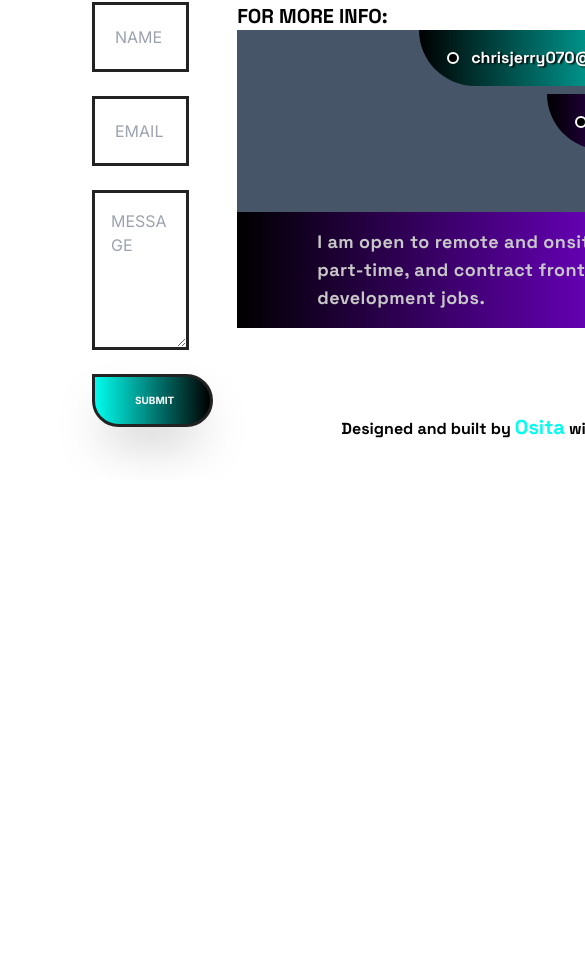
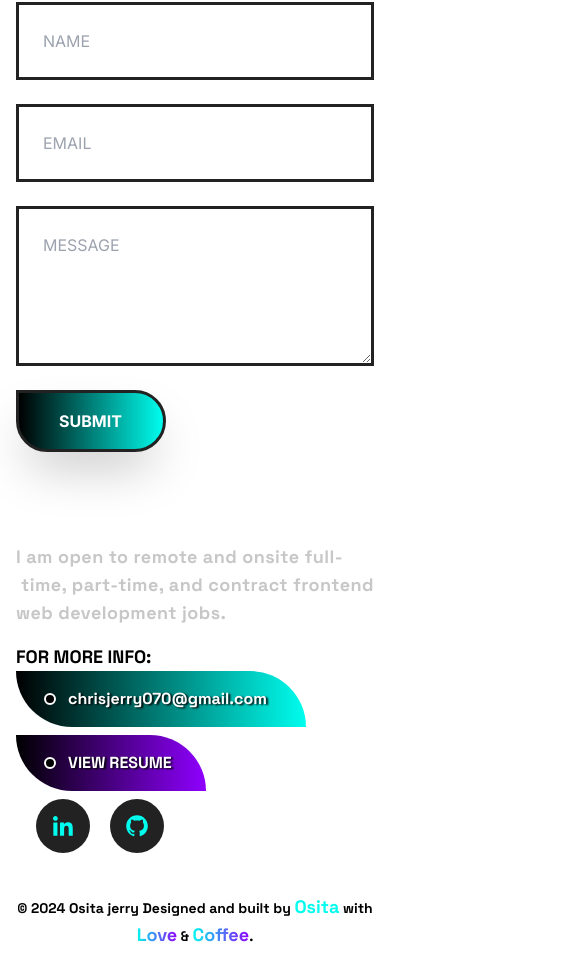
Before and after one commit to ossydimma/my-portfolio, a Next.js app: page / in a window 390 px wide. Shown: the part 5429-6398 px from the top of the page, 585 px wide, since content can reach past the window. Before the commit the page ends 5910 px from the top, so only its background shows below. Built offline with nearby package versions, Linux system fonts and the light colour scheme.

Commit message:
styling connect section

```diff
--- a/src/app/components/Connect.tsx
+++ b/src/app/components/Connect.tsx
@@ -8,22 +8,22 @@ const manrope = Manrope({ subsets: ["latin"], weight: "700" });
 // import Resume from '../data/Resume.pdf'
 export const Connect = () => {
   return (
-    <main className="ml-9 py-10 ">
+    <main className=" mx-4 sm:mx-9 pt-10 ">
       <h1
-        className={` heading-txt  uppercase font-[400] text-[40px] text-center  leading-[42px]  text-[#0a0a0a]  sm:text-[48px] sm:leading-[58px] md:text-[50px] md:leading-[65px] xl:text-[80px] xl:leading-[90px] dark:text-[#fff] ${SpaceGrotesk.className}`}
+        className={` heading-txt  uppercase font-[400] text-[45px] text-center  leading-[42px]  text-[#0a0a0a]  sm:text-[50px] sm:leading-[58px] md:text-[50px] md:leading-[65px] xl:text-[80px] xl:leading-[90px] dark:text-[#fff] ${SpaceGrotesk.className}`}
       >
         let's connect
       </h1>
 
-      <div className=" flex flex-row-reverse justify-between items-start px-14 mt-20 ">
-        <div className=" w-[40%] text-white flex  ">
-          <div className=" ">
+      <div className=" w-[100%] flex flex-col-reverse gap-[75px]   mt-20 lg:flex-row-reverse  lg-gap-0">
+        <div className=" w-[100%]  text-white flex flex-col-reverse  sm:flex-col  lg:w-[43%] ">
+          <div className="  ">
             <p
-              className={`   font-semibold  uppercase text-[#000] text-xl   md:text-lg    dark:text-white ${SpaceGrotesk.className}`}
+              className={`   font-semibold  uppercase text-lg text-[#000] sm:text-xl   md:text-lg    dark:text-white ${SpaceGrotesk.className}`}
             >
               For more info:
             </p>
-            <section className=" w-[500px] flex flex-col  gap-2  items-end rounded-[70px] rounded-tr-[250px] rounded-tl-none rounded-b-none bg-slate-600 ">
+            <section className=" w-[100%] lg:w-[85%]  flex flex-col  gap-2 items-start sm:items-end rounded-[70px] rounded-tr-[250px] rounded-tl-none rounded-b-none sm:bg-slate-600 bg-transparent ">
               <a
                 href="mailto:chrisjerry070@gmail.com"
                 className="  w-[290px] flex items-center gap-3 mr-7  py-4 px-7 bg-gradient-to-l from-[#00FDEE] to-black   rounded-tl-none rounded-br-none rounded-[120px]"
@@ -43,7 +43,7 @@ export const Connect = () => {
                   view Resume
                 </span>
               </a>
-              <div className=" flex gap-5 mr-[10px]">
+              <div className=" flex gap-5 mr-0 ml-5 sm:ml-0 sm:mr-[10px]">
                 <div className=" icon bg-[#222] h-[54px] w-[54px] cursor-pointer rounded-full flex justify-center items-center ">
                   <a href="https://www.linkedin.com/in/osita-jerry-a87102254/">
                     <svg
@@ -85,47 +85,52 @@ export const Connect = () => {
                 </div>
               </div>
             </section>
-            <div className="  flex flex-col gap-[85px]">
-              <p
-                className={`w-[500px]  py-4 pl-20 bg-gradient-to-l from-[#8F00FF] to-black     text-lg tracking-wide   md:leading-6  md:text-xl text-[#c7c7c7]  ${SpaceGrotesk.className}`}
-              >
-                I am open to remote and onsite full-&nbsp;time, part-time, and
-                contract frontend web development jobs.
-              </p>
-              <p
-                className={`text-right  text-[#000] dark:text-[#c7c7c7] ${SpaceGrotesk.className}`}
-              >
-                Designed and built by{" "}
-                <span className=" text-[#00FDEE] text-xl">Osita</span> with{" "}
-                <span className=" heading-txt text-xl">Love</span> &{" "}
-                <span className=" heading-txt text-xl">Coffee</span>.
-              </p>
-            </div>
           </div>
+          <div className=" w-auto lg:w-[85%] flex flex-col gap-[65px]">
+            <p
+              className={`  py-4 px-0 sm:px-4 lg:px-8 bg-transparent sm:bg-gradient-to-l from-[#8F00FF] to-black     text-lg tracking-wide   md:leading-6  md:text-xl text-[#c7c7c7]  ${SpaceGrotesk.className}`}
+            >
+              I am open to remote and onsite full-&nbsp;time, part-time, and
+              contract frontend web development jobs.
+            </p>
+
+          </div>
+
         </div>
-        <form className=" w-[50%]  flex flex-col  gap-6 ">
+        <form className=" w-[100%]  flex flex-col  gap-6 lg:w-[50%] ">
           <input
             type="text"
-            className=" w-[80%] ] p-5 border-[#222] border-[3px] dark:border-[#c7c7c7] bg-transparent outline-none dark:text-gray-200"
+            className=" w-[100%] p-6 lg:w-[80%] ] lg:p-5 border-[#222] border-[3px] dark:border-[#c7c7c7] bg-transparent outline-none dark:text-gray-200"
             placeholder="NAME"
           />
           <input
             type="email"
-            className=" w-[80%] border-[#222] p-5 dark:border-[#c7c7c7] border-[3px] bg-transparent outline-none dark:text-gray-200"
+            className="  w-[100%] p-6 lg:w-[80%] ] lg:p-5 border-[#222] dark:border-[#c7c7c7] border-[3px] bg-transparent outline-none dark:text-gray-200"
             placeholder="EMAIL"
           />
           <textarea
             placeholder="MESSAGE"
-            className=" w-[80%] h-40 p-4 border-[#222] border-[3px] dark:border-[#c7c7c7] bg-transparent outline-none dark:text-gray-200"
+            className=" w-[100%] p-6 lg:w-[80%] ] lg:p-5 h-40 border-[#222] border-[3px] dark:border-[#c7c7c7] bg-transparent outline-none dark:text-gray-200"
           ></textarea>
           <button
             type="submit"
-            className={` uppercase shadow-2xl border-[3px] border-[#222] dark:border-[#c7c7c7]  font-bold bg-gradient-to-r from-[#00FDEE] to-black p-4 pl-10 rounded-tl-none   rounded-[200px] text-[10px] text-white  flex items-center gap-3 sm:text-[16px]  sm:w-[150px] ${SpaceGrotesk.className}}`}
+            className={` uppercase shadow-2xl border-[3px] border-[#222] dark:border-[#c7c7c7]  font-bold bg-gradient-to-l from-[#00FDEE] to-black p-4 pl-10 rounded-tl-none   rounded-[200px]  text-white  flex items-center gap-3 text-[16px]  w-[150px] ${SpaceGrotesk.className}}`}
           >
             SUBMIT
           </button>
         </form>
       </div>
+
+        <p
+          className={`text-center mt-10 mb-5 text-sm text-[#000] dark:text-[#c7c7c7] ${SpaceGrotesk.className}`}
+        >
+          © 2024 Osita jerry  Designed and built by{" "}
+          <span className=" text-[#00FDEE] text-lg">Osita</span> with{" "}
+          <span className=" heading-txt text-lg">Love</span> &{" "}
+          <span className=" heading-txt text-lg">Coffee</span>.
+        </p>
+
+
     </main>
   );
 };
```
